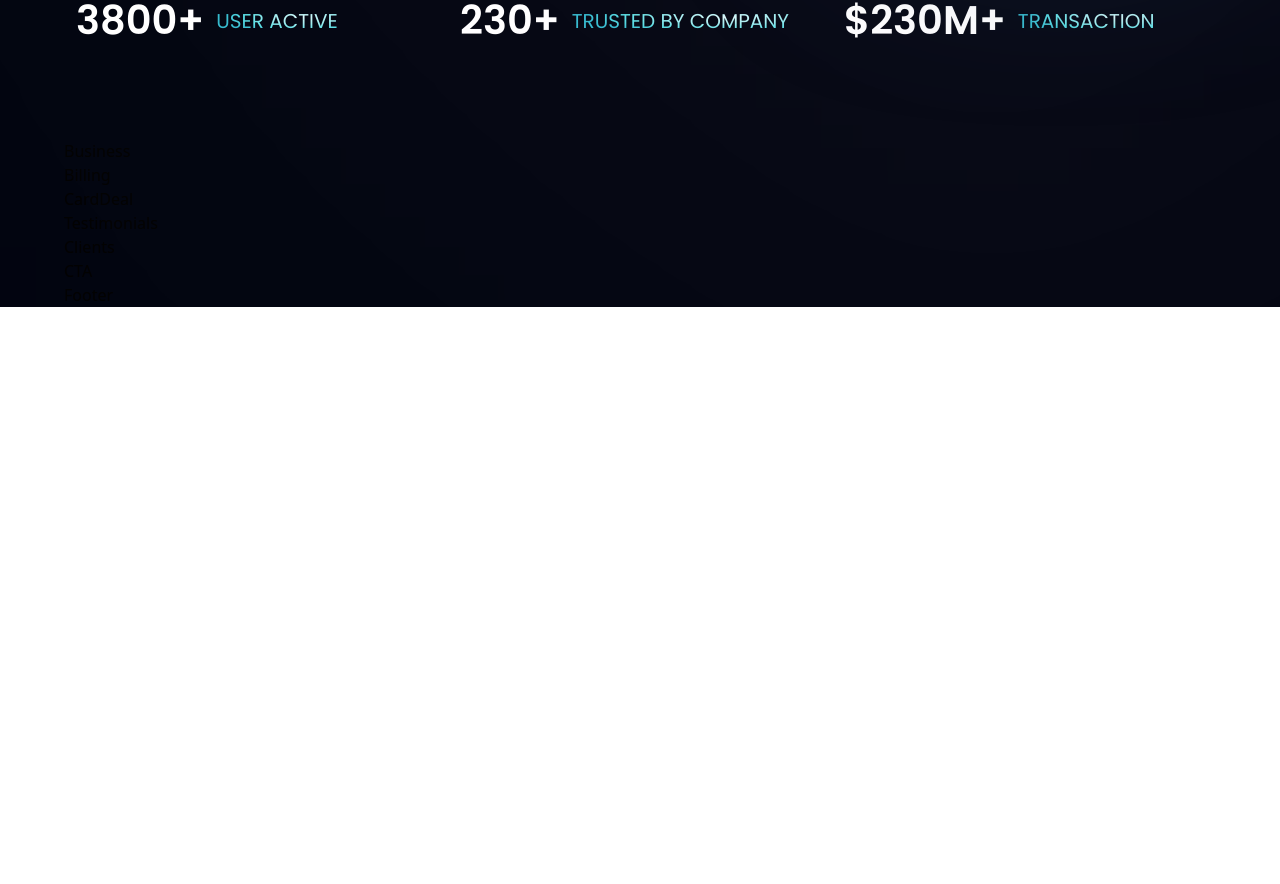
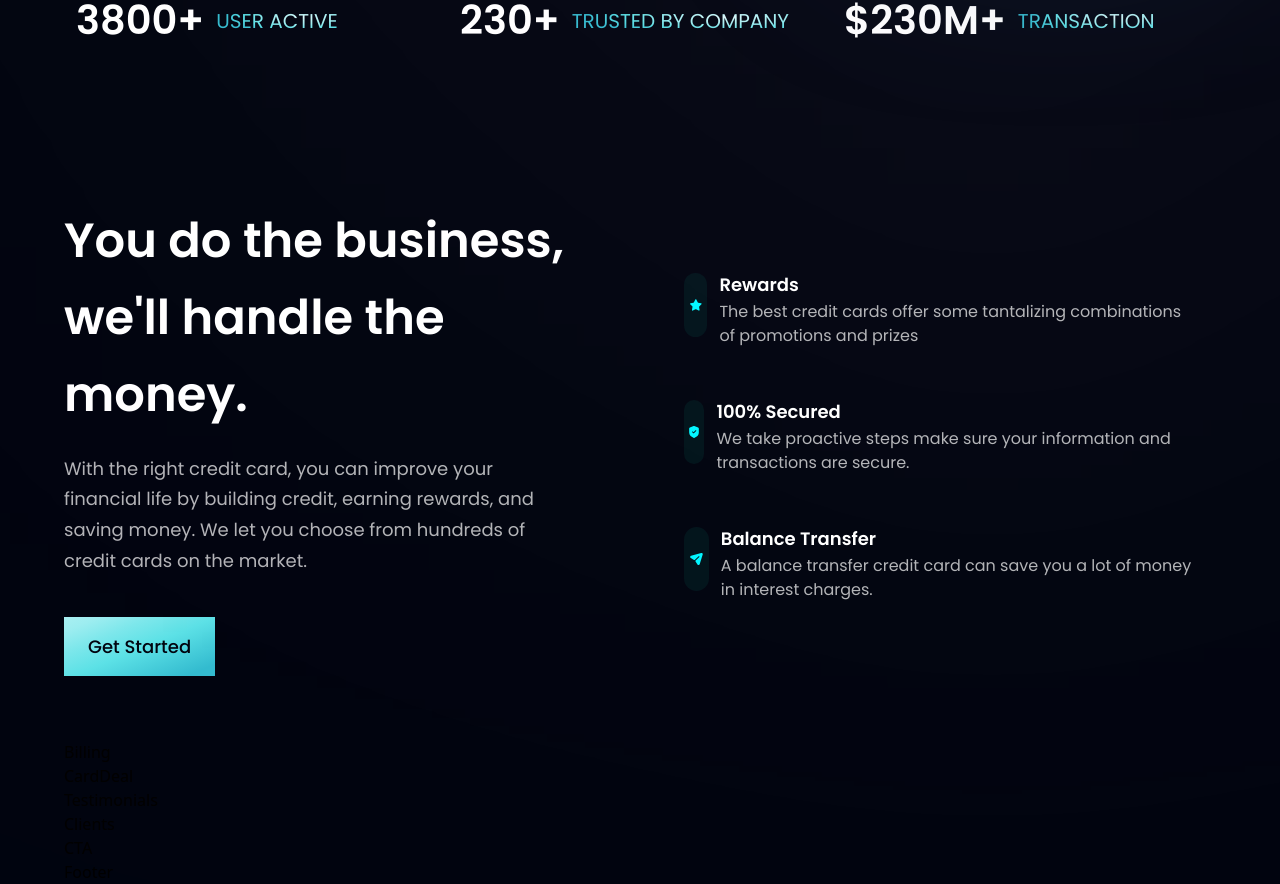
Before and after one commit to 0xGrizzly/bank_modern_app, a React (Vite) app in the folder bank_modern_app/: page / in a window 1280 px wide. Shown: the part 806-1690 px from the top of the page. Before the commit the page ends 1113 px from the top, so only its background shows below. Built offline with nearby package versions, Linux system fonts and the light colour scheme.

Commit message:
Business section complete

```diff
--- a/bank_modern_app/src/components/Business.jsx
+++ b/bank_modern_app/src/components/Business.jsx
@@ -1,8 +1,45 @@
-import React from 'react'
+import { features } from '../constants';
+import styles, { layout } from '../style';
+import Button from './Button';
+
+const FeatureCard = ({icon, title, content, index}) => (
+  <div className={`flex flex-row p-6 rounded-[20px] ${index !== features.length -1} ? "mb-6" : "mb-9" feature-card`}>
+    <div className={`w-64[px] h-[64px] rounded-full ${styles.flexCenter} bg-dimBlue`}>
+      <img src={icon} alt="icon" className='w-[50%] h-[50%] object-contain'/>
+    </div>
+    <div className="felx-1 flex flex-col ml-3">
+      <h4 className='font-poppins font-semibold text-white text-[18px] leading-[23px] mb-1'>
+        {title}
+      </h4>
+      <p className='font-poppins font-normal text-dimWhite text-[16px] leading-[24px] mb-1'>
+        {content}
+      </p>
+
+    </div>
+
+  </div>
+)
+
 
 const Business = () => {
   return (
-    <div>Business</div>
+    <section id="features" className={layout.section}>
+      <div className={layout.sectionInfo}>
+        <h2 className={styles.heading2}>You do the business, <br className="sm:block hidden" /> we'll handle the money.</h2>
+        <p className={`${styles.paragraph} max-w-[470px] mt-5`}>With the right credit card, you can improve your financial life by building credit,
+          earning rewards, and saving money. We let you choose from hundreds of credit cards on the market.
+        </p>
+
+        <Button styles="mt-10" />
+      </div>
+      <div className={`${layout.sectionImg} flex-col`}>
+        {features.map((feature, index) => (
+          <FeatureCard key={feature.id} {...feature} index={index} />
+        ))}
+
+      </div>
+
+    </section>
   )
 }
 
--- a/bank_modern_app/src/components/Button.jsx
+++ b/bank_modern_app/src/components/Button.jsx
@@ -1,8 +1,10 @@
 import React from 'react'
 
-const Button = () => {
+const Button = ({ styles }) => {
   return (
-    <div>Button</div>
+    <button type="button" className={`py-4 px-6 bg-blue-gradient font-poppins font-medium text-[18px] text-primary outline-none ${styles}`}>
+      Get Started
+    </button>
   )
 }
 
```
